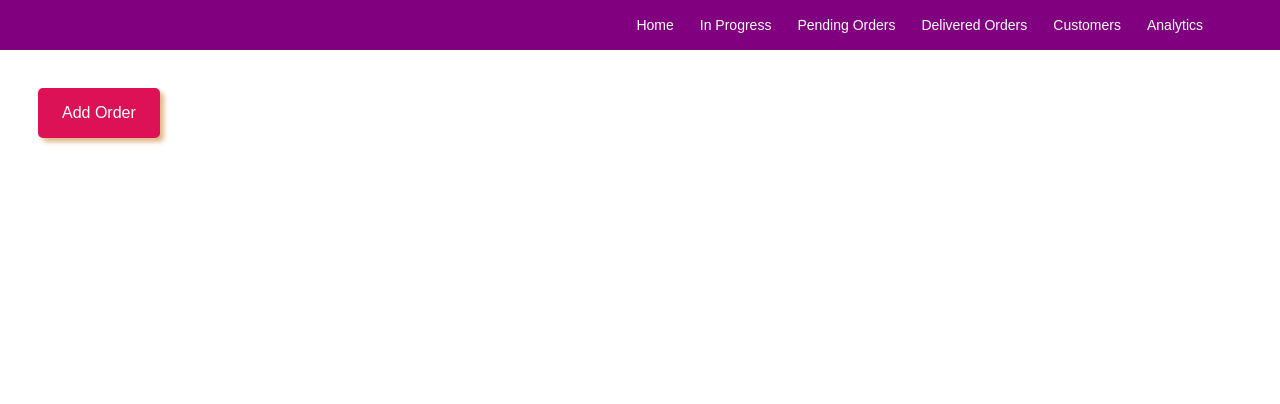
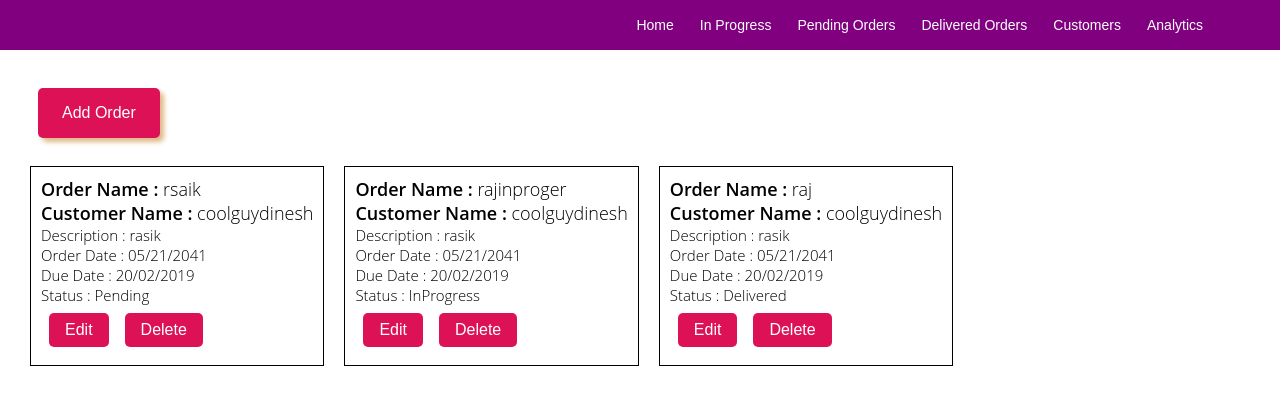
Before and after one commit to TopDEV-fs/Business_WEBAPP_Template, a React (Create React App) app: page / in a window 1280 px wide. Shown: the top 404 px of the page. Built offline with nearby package versions, Linux system fonts and the light colour scheme.

Commit message:
destructing bug fixed

```diff
--- a/src/components/home.js
+++ b/src/components/home.js
@@ -20,7 +20,8 @@ class Home extends Component {
       })
    }
   render() {
-    const { addOrder, orders } = this.state
+    let { addOrder} = this.state;
+    let {orders} = this.props;
     return (
       <div className="ordersWrapper">
          {(addOrder && <AddOrder customers={this.props.customers} handleOrderUpdate={this.props.handleOrderUpdate} handleHideForm={this.handleHideorderForm}/>) || <div className="add-order-btn"><button onClick={this.handleAddOrderFormTrigger}>Add Order</button></div>}
```
Also changed, not shown: src/App.js (line endings or trailing spaces).
